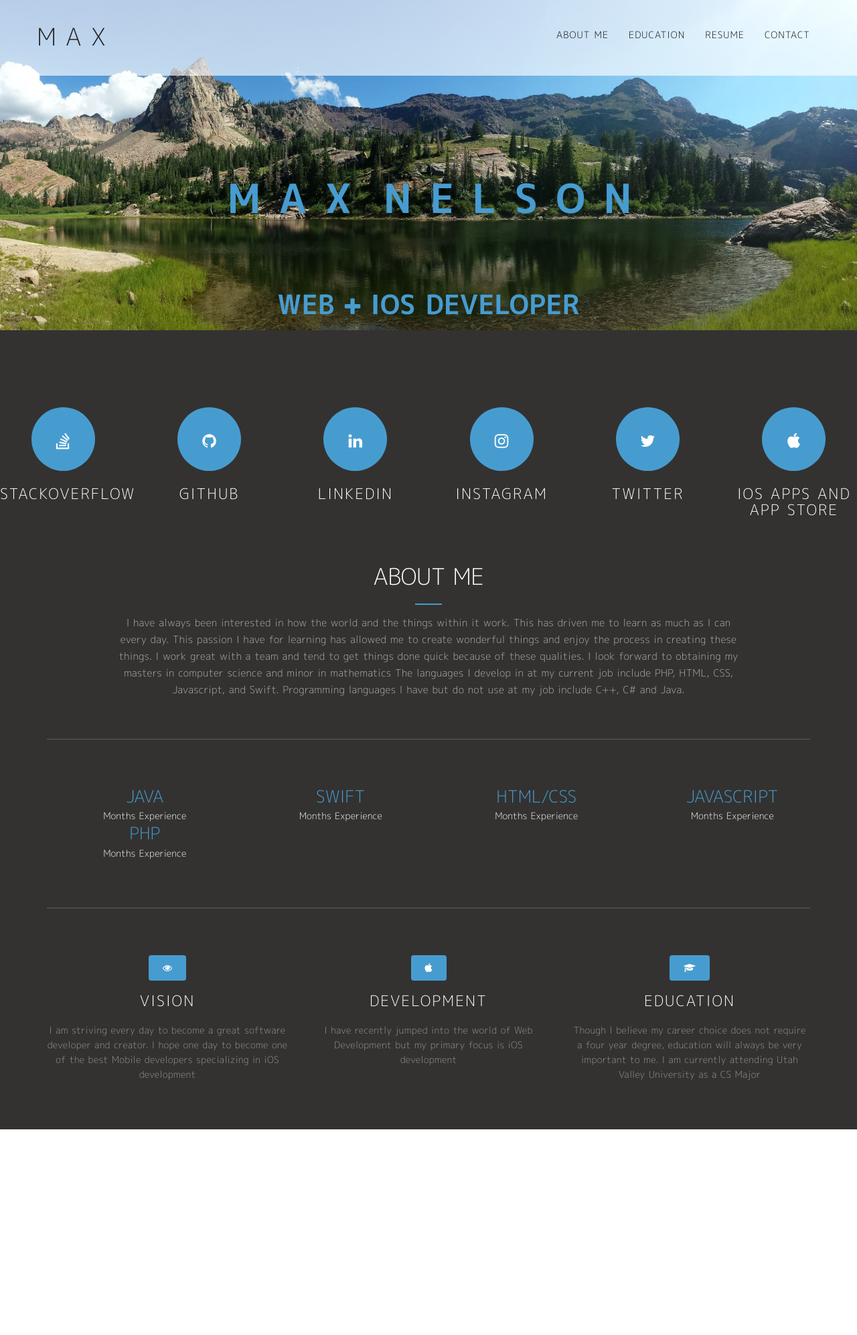
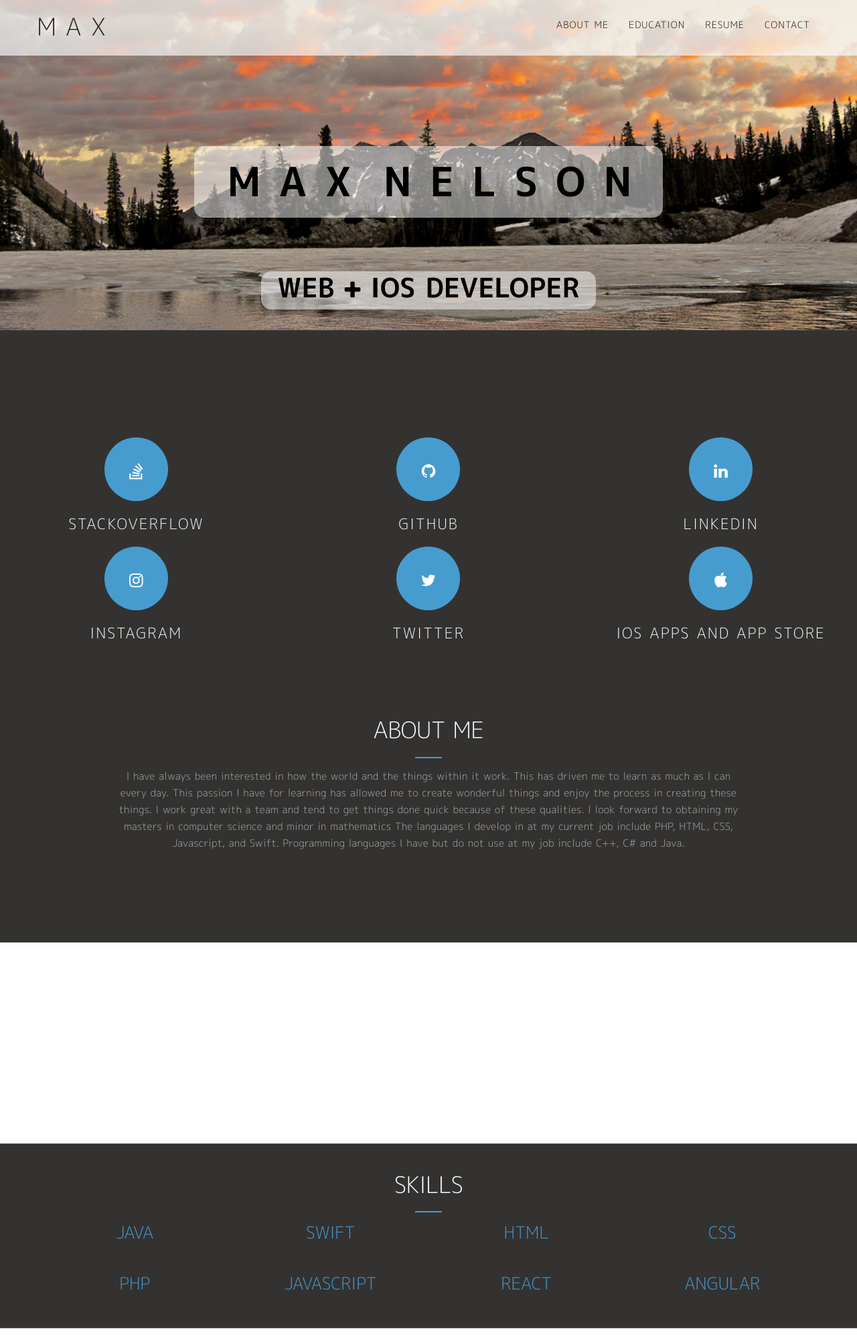
Before and after one commit to Maxnelson997/Maxnelson997.github.io, a plain HTML site: page index.html in a window 1280 px wide. Shown: the part 7-2000 px from the top of the page at 67% size. Drawn offline with nearby package versions, Linux system fonts and the light colour scheme; some packages are replaced by stand-ins of ours; a script that the page names is missing.

Commit message:
parallax stuff

```diff
--- a/css/style.css
+++ b/css/style.css
@@ -87,7 +87,7 @@ a, a:hover, a:focus, a:active, a.active {
 }
 
 section {
-	padding: 30px 0;
+	padding: 75px 0;
 }
 
 ul {
@@ -189,7 +189,7 @@ section ul li:before {
 	.navbar-default
 	{
 		background-color: rgba(255, 255, 255, 0.65);
-		padding: 25px 0;
+		padding: 10px 0;
 		-webkit-transition:padding .3s;
 		-moz-transition:padding .3s;
 		transition:padding .3s;
@@ -233,6 +233,7 @@ header {
 	background-attachment: scroll;
 	margin: -50px auto;
 	max-height: 600px;
+
 
 }
 
@@ -332,7 +333,7 @@ header .intro-text .intro-lead-in {
 	display: inline-block;
 	background-color: rgba(255, 255, 255, 0.95);
 	margin-bottom: 25px;
-	padding: 4px 20px;
+	padding: 4px 4px;
 	font-family: "mplus-1c-bold",sans-serif;
 	font-size: 40px;
 	color: #3E3E3E;
@@ -364,11 +365,17 @@ header .intro-text .intro-heading {
 	font-family: "mplus-1c-bold",sans-serif;
 	margin-bottom: 25px;
 	letter-spacing: -3px;
-	padding-top: 60px;
+	margin-top: 60px;
+	padding-top: 10px;
+	width: 700px;
+	margin: 25px auto;
 
 	word-spacing: 10px;
 	/*I am the one*/
-	color: #479CD0;
+	/*color: #479CD0;*/
+		border-radius: 15px;
+	color: black;
+	background-color: rgba(255,255,255,0.5);
 }
 
 header .intro-sd {
@@ -493,10 +500,15 @@ header .intro-sd {
 
 
 .parallax-window {
-    min-height: 500px;
+    min-height: 200px;
     background: transparent;
     background-attachment: fixed;
+    margin: -50px auto;
 
+}
+
+.nature {
+	min-height: 400px;
 }
 .animate{
 	opacity: 0.7;
@@ -506,12 +518,14 @@ header .intro-sd {
 .ot-square {
 	font-family: "mplus-1c-bold",sans-serif;
 	text-align: center;
-
+	border-radius: 15px;
 	margin-bottom: 10px;
 	font-size: 40px;
 	width: 250px;
 	height: 50;
-	color: #479CD0;
+	/*color: #479CD0;*/
+	color: black;
+	background-color: rgba(255,255,255,0.5);
 }
 
 /*--------------------
@@ -537,6 +551,10 @@ header .intro-sd {
 
 .dark-bg .section-text h4 {
 	color: #dfdfdf;
+}
+
+.no-bg {
+
 }
 
 /*--------------------
@@ -591,8 +609,8 @@ header .intro-sd {
 .short-section {
 	border-top: 1px solid #5D5D5F;
 	border-bottom: 1px solid #5D5D5F;
-	padding-top: 70px;
-	padding-bottom: 70px;
+	padding-top: 25px;
+	padding-bottom: 5px;
 }
 
 .num {
--- a/index.html
+++ b/index.html
@@ -63,7 +63,7 @@
 			<!-- /.container-fluid -->
 		</nav>
 		<!-- Header -->
-		<header class="parallax-window mainBG" sizes = "100vw" data-parallax="scroll" data-image-src="images/blanche.jpg" data-speed="0.1">
+		<header class="parallax-window mainBG" sizes = "100vw" data-parallax="scroll" data-image-src="images/3.jpg" data-speed="0.1">
 		<div class="container">
 				<div class="slider-container">
 					<div class="intro-text">
@@ -83,20 +83,20 @@
 		<div class="dark-bg cover"></div>
 			<section >
 				<div id="links" class="row">
-					<div class="col-md-2 text-center">
+					<div class="col-xs-6 col-md-4 text-center">
 						<div class="mz-module-about">
 							<button type="Button" class="htmlbutton fa fa-stack-overflow ot-circle"></button>
 							<h3>StackOverflow</h3>
 						</div>
 					</div>
 
-					<div class="col-md-2 text-center">
+					<div class="col-xs-6 col-md-4 text-center">
 						<div class="mz-module-about">
 							<button type="Button" class="htmlbutton fa fa-github ot-circle"></button>
 							<h3>Github</h3>
 						</div>
 					</div>
-					<div class="col-md-2 text-center">
+					<div class="col-xs-6 col-md-4 text-center">
 						<div class="mz-module-about">
 							<button type="Button" class="htmlbutton fa fa-linkedin ot-circle"></button>
 							<h3>linkedin</h3>
@@ -105,7 +105,7 @@
 					<!-- end about module -->
 					<!-- about module -->
 
-					<div class="col-md-2 text-center">
+					<div class="col-xs-6 col-md-4 text-center">
 						<div class="mz-module-about maxcontainer">
 							<button type="Button" class="htmlbutton fa fa-instagram ot-circle"></button>
 							<!--<img class="htmlbutton maxpic img-circle"   src="images/me1.jpg" alt="Maxpic">-->
@@ -115,7 +115,7 @@
 					<!-- about module -->
 					<!-- end about module -->
 					<!-- about module -->
-					<div class="col-md-2 text-center">
+					<div class="col-xs-6 col-md-4 text-center">
 						<div class="mz-module-about">
 							<button type="Button"  class="htmlbutton fa fa-twitter ot-circle"></button>
 							<h3>Twitter</h3>
@@ -123,7 +123,7 @@
 					</div>
 					<!-- end about module -->
 					<!-- about module -->
-					<div class="col-md-2 text-center">
+					<div class="col-xs-6 col-md-4 text-center">
 						<div class="mz-module-about">
 							<button type="Button"  class="htmlbutton fa fa-apple ot-circle"></button>
 							<h3>iOS Apps and App Store</h3>
@@ -142,50 +142,81 @@
 				<div class="row">
 					<div class="col-lg-12 text-center">
 						<div class="section-title">
-							<h2>About Me</h2>
+						<h2>About Me</h2>
 							<p>I have always been interested in how the world and the things within it work. This has driven me to learn as much as I can every day. This passion I have for learning has allowed me to create wonderful things and enjoy the process in creating these things. I work great with a team and tend to get things done quick because of these qualities. I look forward to obtaining my masters in computer science and minor in mathematics
 							The languages I develop in at my current job include PHP, HTML, CSS, Javascript, and Swift. Programming languages I have but do not use at my job include C++, C# and Java. </p>
 						</div>
 
 					</div>
 				</div>
+		</div>
+		</section>
 
-		<section class="dark-bg short-section stats-bar">
+
+			<div class="parallax-window second third nature" data-parallax="scroll" data-image-src="images/blanche.jpg"></div>
+
+
+		<section class="dark-bg short-section stats-bar" >
+			<div class="col-lg-12 text-center section-title"><h2>SKILLS</h2></div>
+
+
 			<div class="container text-center">
 				<div class="row">
 					<div class="col-md-3 mb-sm-30">
 						<div class="counter-item">
 							<span class="name">JAVA</span>
 							<span class="num stat-number" data-n="5"></span>
-							<span class="mon">Months Experience</span>
+							<span class="mon"><br><br></span>
 						</div>
 					</div>
 					<div class="col-md-3 mb-sm-30">
 						<div class="counter-item">
 							<span class="name">SWIFT</span>
 							<span class="num stat-number" data-n="12"></span>
-							<span class="mon">Months Experience</span>
+							<span class="mon"><br><br></span>
 						</div>
 					</div>
 					<div class="col-md-3 mb-sm-30">
 						<div class="counter-item">
-							<span class="name">HTML/CSS</span>
+							<span class="name">HTML</span>
 							<span class="num stat-number" data-n="6"></span>
-							<span class="mon">Months Experience</span>
+							<span class="mon"><br><br></span>
+						</div>
+					</div>
+					<div class="col-md-3 mb-sm-30">
+						<div class="counter-item">
+							<span class="name">CSS</span>
+							<span class="num stat-number" data-n="6"></span>
+							<span class="mon"><br> <br></span>
+						</div>
+					</div>
+
+					<div class="col-md-3 mb-sm-30">
+						<div class="counter-item">
+							<span class="name">PHP</span>
+							<span class="num stat-number" data-n="2"></span>
+							<span class="mon"><br> <br></span>
 						</div>
 					</div>
 					<div class="col-md-3 mb-sm-30">
 						<div class="counter-item">
 							<span class="name">JAVASCRIPT</span>
-							<span class="num stat-number" data-n="6"></span>
-							<span class="mon">Months Experience</span>
+							<span class="num stat-number" data-n="2"></span>
+							<span class="mon"><br> <br></span>
 						</div>
 					</div>
 					<div class="col-md-3 mb-sm-30">
 						<div class="counter-item">
-							<span class="name">PHP</span>
+							<span class="name">REACT</span>
 							<span class="num stat-number" data-n="2"></span>
-							<span class="mon">Months Experience</span>
+							<span class="mon"><br> <br></span>
+						</div>
+					</div>
+					<div class="col-md-3 mb-sm-30">
+						<div class="counter-item">
+							<span class="name">ANGULAR</span>
+							<span class="num stat-number" data-n="2"></span>
+							<span class="mon"><br> <br></span>
 						</div>
 					</div>
 
@@ -193,9 +224,13 @@
 			</div>
 		</section>
 
-		</br></br>
-		<section>
-				<div id="education" class="row">
+		<!-- notice my dude how I put it right after the section close-->
+		<!-- first parallax. code skills to display! -->
+		<div class="parallax-window second no-bg" data-parallax="scroll" data-image-src="images/code.jpg"></div>
+
+
+		<section class="dark-bg">
+				<div id="education" class="dark-bg row">
 					<!-- about module -->
 
 					<div class="col-md-4 text-center">
@@ -230,8 +265,15 @@
 			</div>
 			<!-- /.container -->
 		</section>
-			<div class="parallax-window second" data-parallax="scroll" data-image-src="images/comp.jpg"></div>
+
+
+			<div class="parallax-window second third nature" data-parallax="scroll" data-image-src="images/comp.jpg"></div>
+
+
+			<!-- just a spacer.. -->
 			<div class="dark-bg coverTwo"></div>
+
+
 		<section class="light-bg">
 			<div class="container">
 				<div class="row">
--- a/js/scripts.js
+++ b/js/scripts.js
@@ -1,7 +1,9 @@
-$('#softwaredev').addClass('animated zoomInRight');
 
-$(window).scroll(function() {
-    if ($(document).scrollTop() > 150) {
+
+var $win = $(window);
+
+$(window).scroll(function () {
+    if ($($win).scrollTop() > 0) {
         $('.navbar').addClass('navbar-shrink');
 
     }
@@ -10,12 +12,10 @@ $(window).scroll(function() {
     }
 });
 
-$(window).scroll(function () {
+$(document).ready(function(){
+  var winWidth = $(window).width();
 
-   $('.par').css({
-      'top' : -($(this).scrollTop()/3)+"px"
-   });
-
+//  $(".parallax-window").css({"background-image-width":winWidth});
 });
 
 
@@ -70,7 +70,7 @@ $(function() {
       if (target.length) {
         $('html,body').animate({
           scrollTop: target.offset().top
-        }, 1000);
+        }, 500);
         return false;
       }
     }
@@ -165,7 +165,7 @@ $(function() {
             }
         };
         $(props.from).animate(props.to, {
-            duration: 1000 * 1,
+            duration: 3000 * 1,
             step: function (now, fx) {
                 $(el).text(Math.ceil(now));
             },
@@ -178,14 +178,6 @@ $(function() {
     });
     };
 
-    var reset = function reset() {
-        console.log($(this).scrollTop())
-        if ($(this).scrollTop() > 90) {
-            $(this).off("scroll");
-          fx()
-        }
-    };
 
-    $(window).on("scroll", reset);
 });
     });
```
Also changed, not shown: 2 other files.
